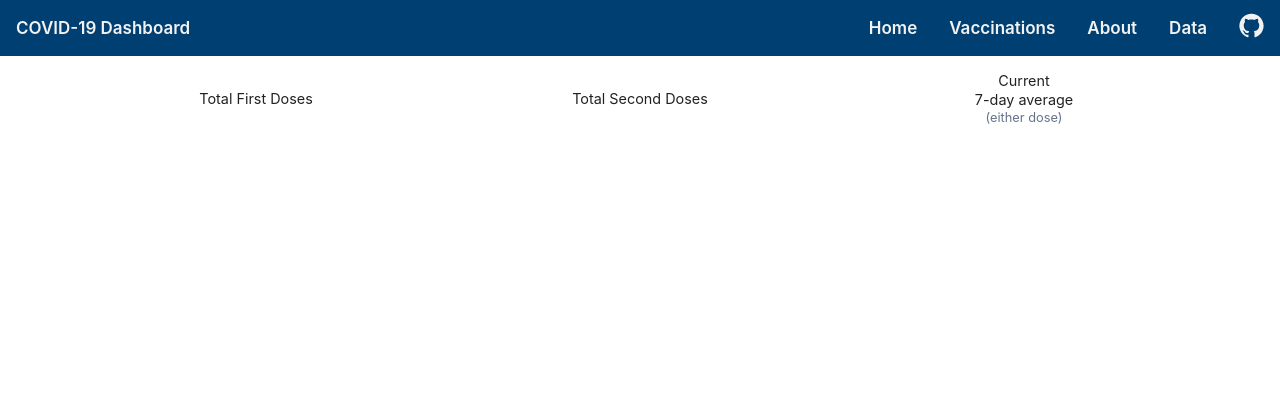
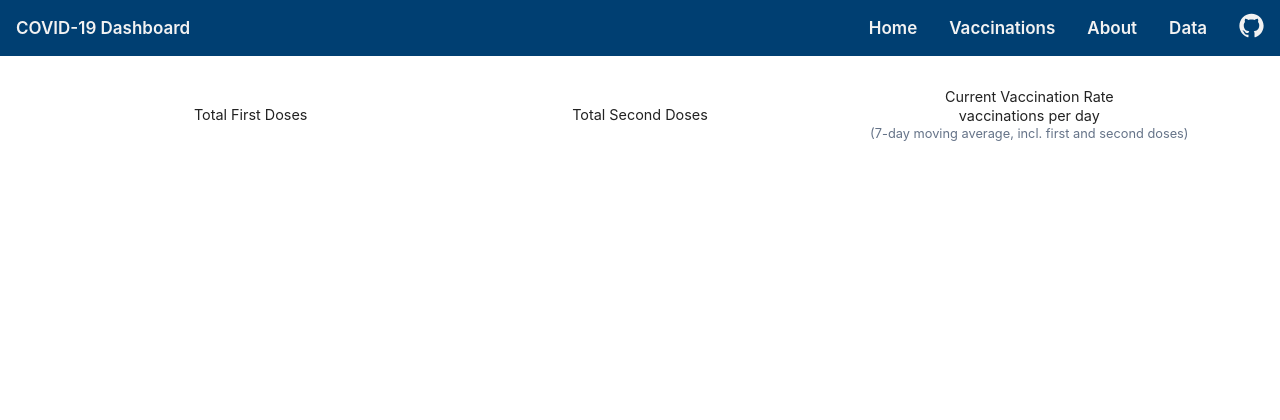
Before and after one commit to rjjfox/covid-dashboard, a Flask app: template coviddashboard/templates/vaccinations.html in a window 1280 px wide. Shown: the top 420 px of the page. Run offline with Flask 2, Linux system fonts and the light colour scheme; the template is opened without the code that fills it, so the values that code supplies are empty; some libraries are stand-ins or nearby versions.

Commit message:
Add clarity around 7 day ma on vaccinations
It was not fully clear whether it was for first doses, second or both.

```diff
--- a/coviddashboard/analysis/uk_vaccinations.py
+++ b/coviddashboard/analysis/uk_vaccinations.py
@@ -53,7 +53,7 @@ def return_vax_figures(df):
         go.Scatter(
             x=df.date.tolist(),
             y=df["7dayTotal"].tolist(),
-            name="7 day moving average",
+            name="7-day moving average<br>(incl. first and second doses)",
             hovertemplate="%{y:,.0f}",
         )
     )
--- a/coviddashboard/static/styles/main.css
+++ b/coviddashboard/static/styles/main.css
@@ -310,6 +310,7 @@ h4 {
   grid-template-columns: repeat(3, 1fr);
   width: 90%;
   margin: 1em auto;
+  gap: 1em;
 }
 
 .vaccination-grid .graph {
--- a/coviddashboard/templates/vaccinations.html
+++ b/coviddashboard/templates/vaccinations.html
@@ -17,10 +17,10 @@
     <p>Total Second Doses</p>
   </div>
   <div class="number">
-        <p>Current</p>
+    <p>Current Vaccination Rate</p>
     <span>{{ rate }}</span>
-        <p>7-day average</p>
-        <p class="small">(either dose)</p>
+    <p>vaccinations per day</p>
+    <p class="small">(7-day moving average, incl. first and second doses)</p>
   </div>
 
 </div>
```
Lines whose indentation alone changed are shown as unchanged.
